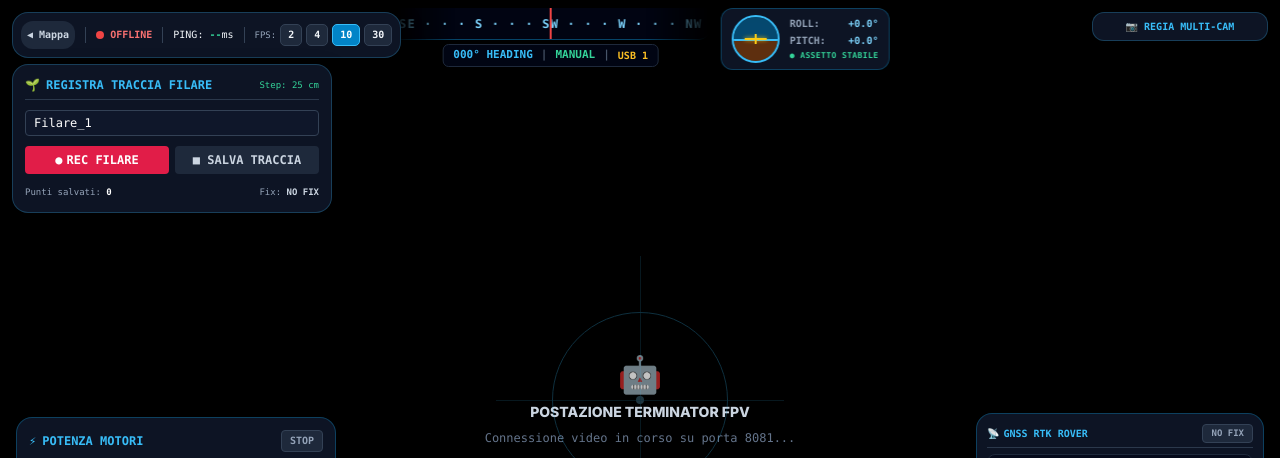
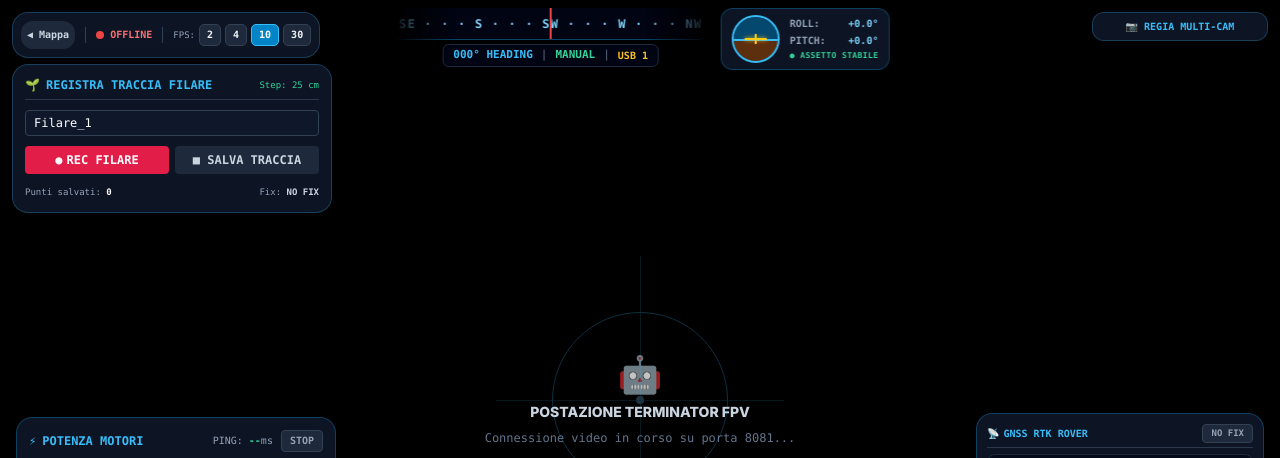
Before and after one commit to st3oleg/boyz-terminator, a plain HTML site: page static/autopilota.html in a window 1280 px wide. Shown: the top 458 px of the page. Drawn offline with nearby package versions, Linux system fonts and the light colour scheme.

Commit message:
Show rover ping in motor card

```diff
--- a/static/autopilota.html
+++ b/static/autopilota.html
@@ -178,8 +178,6 @@
                 <span id="conn-status" class="text-[10px] font-bold text-yellow-400">AVVIO...</span>
             </div>
             <div class="h-4 w-[1px] bg-slate-700"></div>
-            <div class="text-[10px]">PING: <b id="ping-text" class="text-emerald-400">--</b>ms</div>
-            <div class="h-4 w-[1px] bg-slate-700"></div>
             <div class="flex items-center gap-1">
                 <span class="text-[9px] text-slate-400">FPS:</span>
                 <span class="fps-badge text-[10px]" onclick="setVideoFps(2)">2</span>
@@ -222,7 +220,10 @@
                 <span class="font-bold text-sky-400 flex items-center gap-1.5">
                     <span>⚡</span> <span>POTENZA MOTORI</span>
                 </span>
-                <span id="motor-state-badge" class="px-2 py-0.5 rounded text-[10px] font-black bg-slate-800 text-slate-400 border border-slate-700">STOP</span>
+                <span class="flex items-center gap-2">
+                    <span class="text-[10px] text-slate-400">PING: <b id="ping-text" class="text-emerald-400">--</b>ms</span>
+                    <span id="motor-state-badge" class="px-2 py-0.5 rounded text-[10px] font-black bg-slate-800 text-slate-400 border border-slate-700">STOP</span>
+                </span>
             </div>
 
 
```
